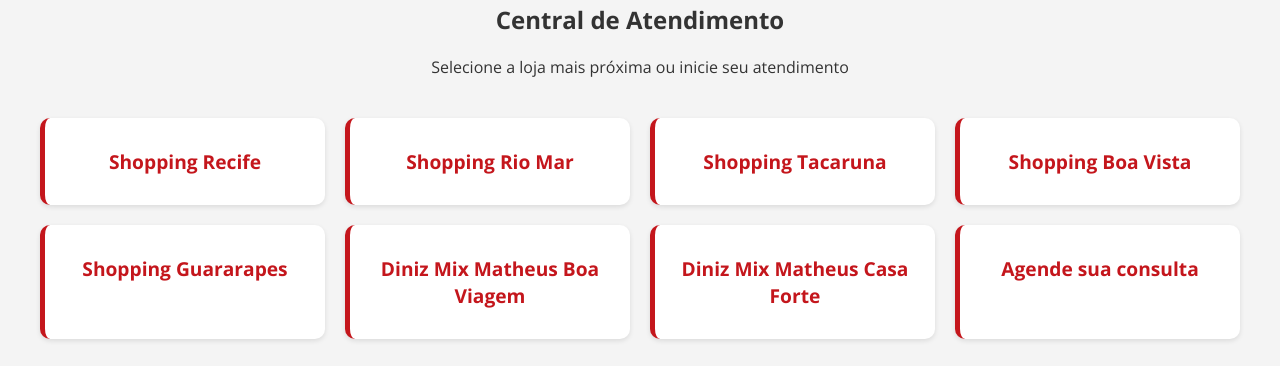
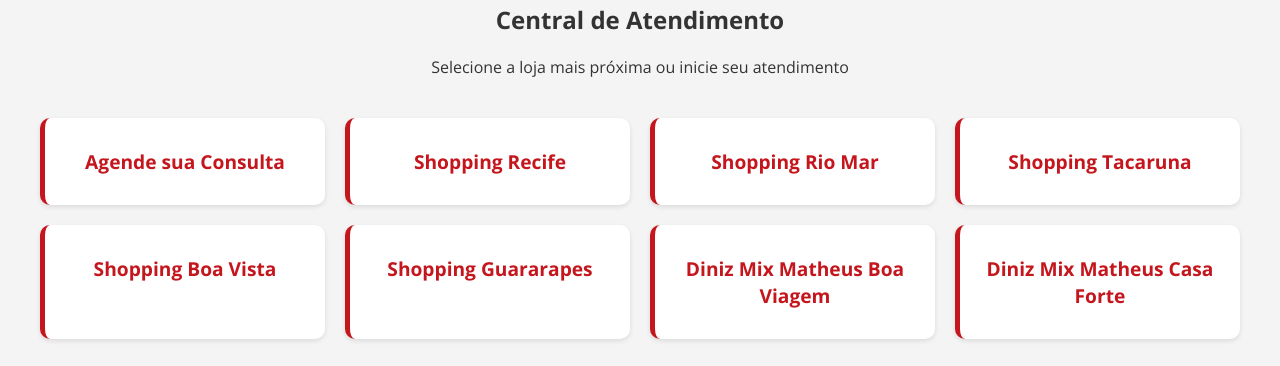
Before and after one commit to peuone/dinizrecife, a plain HTML site: page index.html in a window 1280 px wide. Shown: the part 192-558 px from the top of the page. Drawn offline with nearby package versions, Linux system fonts and the light colour scheme.

Commit message:
Update index.html

```diff
--- a/index.html
+++ b/index.html
@@ -258,6 +258,10 @@
             </div>
 
             <div class="options-grid">
+                <div class="option-card" onclick="navigateTo('welcome-step')">
+                    <h4>Agende sua Consulta</h4>
+                </div>
+
                 <a href="https://wa.me/558198764207" class="option-card" target="_blank">
                     <h4>Shopping Recife</h4>
                 </a>
@@ -286,9 +290,6 @@
                     <h4>Diniz Mix Matheus Casa Forte</h4>
                 </a>
 
-                <div class="option-card" onclick="navigateTo('welcome-step')">
-                    <h4>Agende sua consulta</h4>
-                </div>
             </div>
         </div>
 
```
